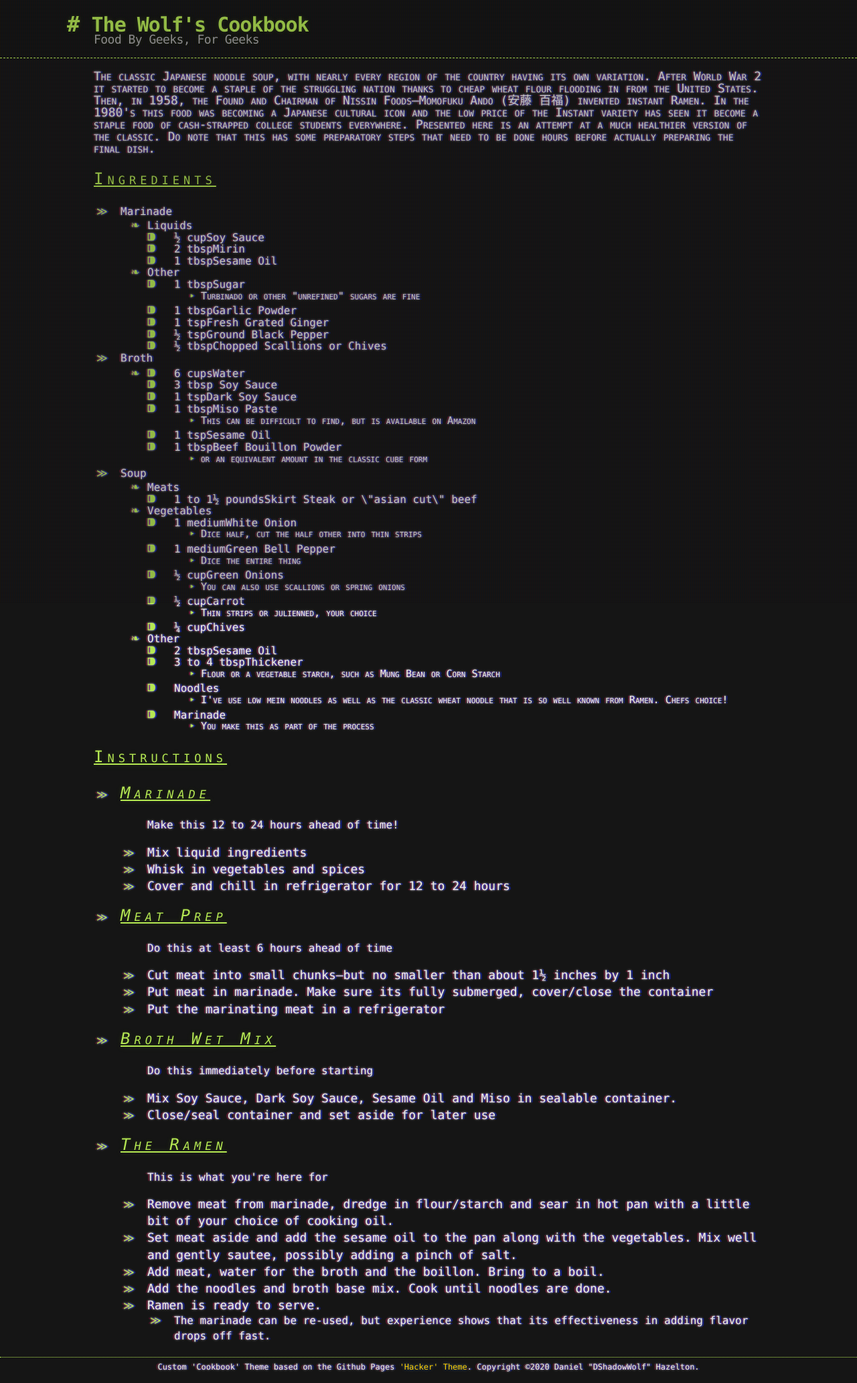
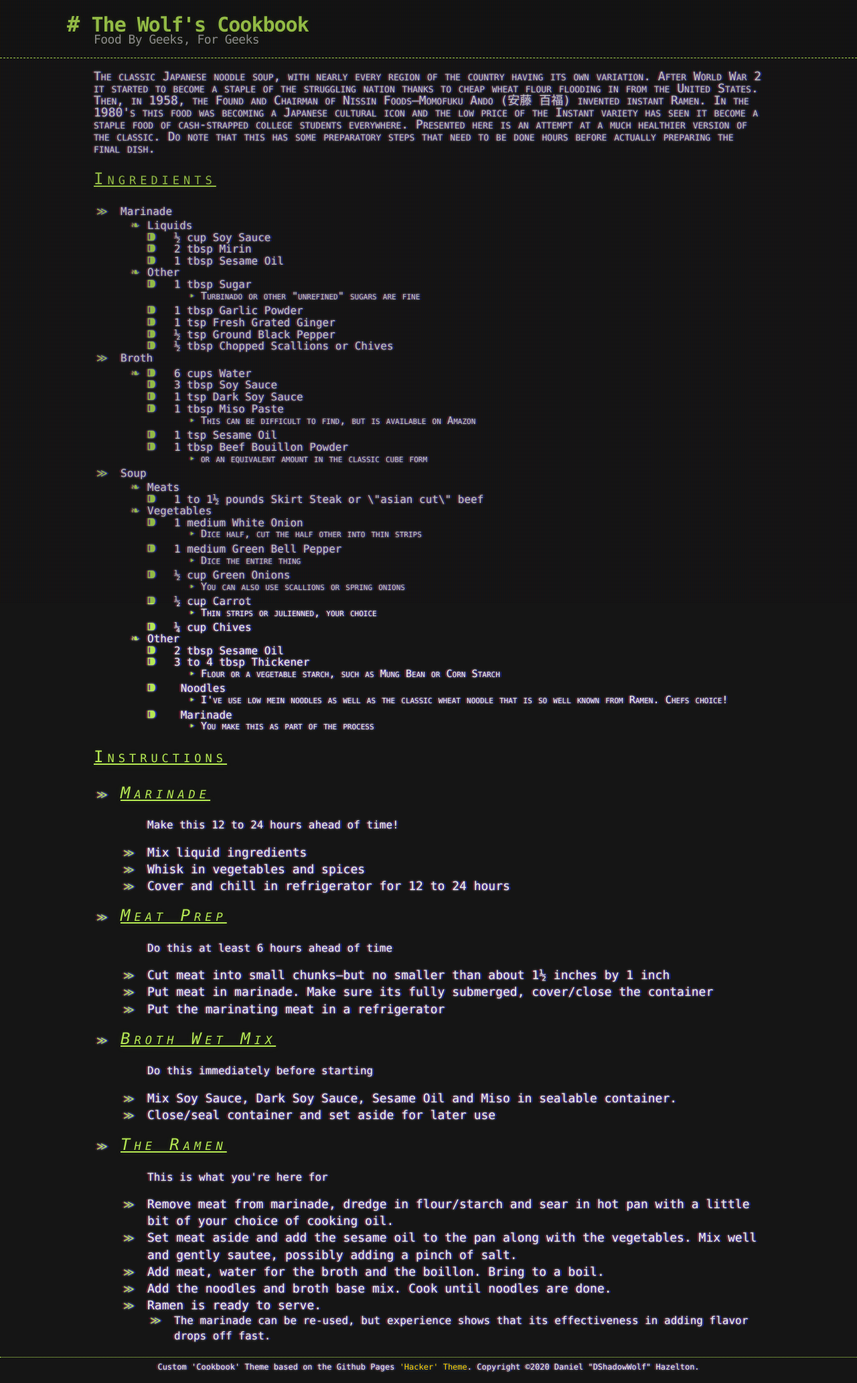
Before and after one commit to dshadowwolf/dshadowwolf.github.io, a Jekyll site: the page built from recipes/2/ramen_beef_dshad.html, in a window 1280 px wide. Shown: the whole page at 67% size. Built offline with Jekyll 4.4.1, drawn with Linux system fonts in a browser that asks for light colours.

Commit message:
fix an issue on the Ramen Recipe page

```diff
--- a/recipes/2/ramen_beef_dshad.html
+++ b/recipes/2/ramen_beef_dshad.html
@@ -21,7 +21,7 @@ ingdt: [ { section: Marinade, ingredients: [ { section: Liquids, parts: [ { amou
                 {{ section.section }}
                 <ul class="ing-section-parts" id="{{ts.section}}_{{section.section}}_ingredients">
                     {% for ing in section.parts %}
-                    <li><span class="ing-amount">{{ ing.amount }}</span>{{ ing.name }}
+                    <li><span class="ing-amount">{{ ing.amount }}</span>&nbsp;{{ ing.name }}
                         {% if ing.notes != '' %}
                         <ul class="ing-notes">
                             {% for note in ing.notes %}
```
